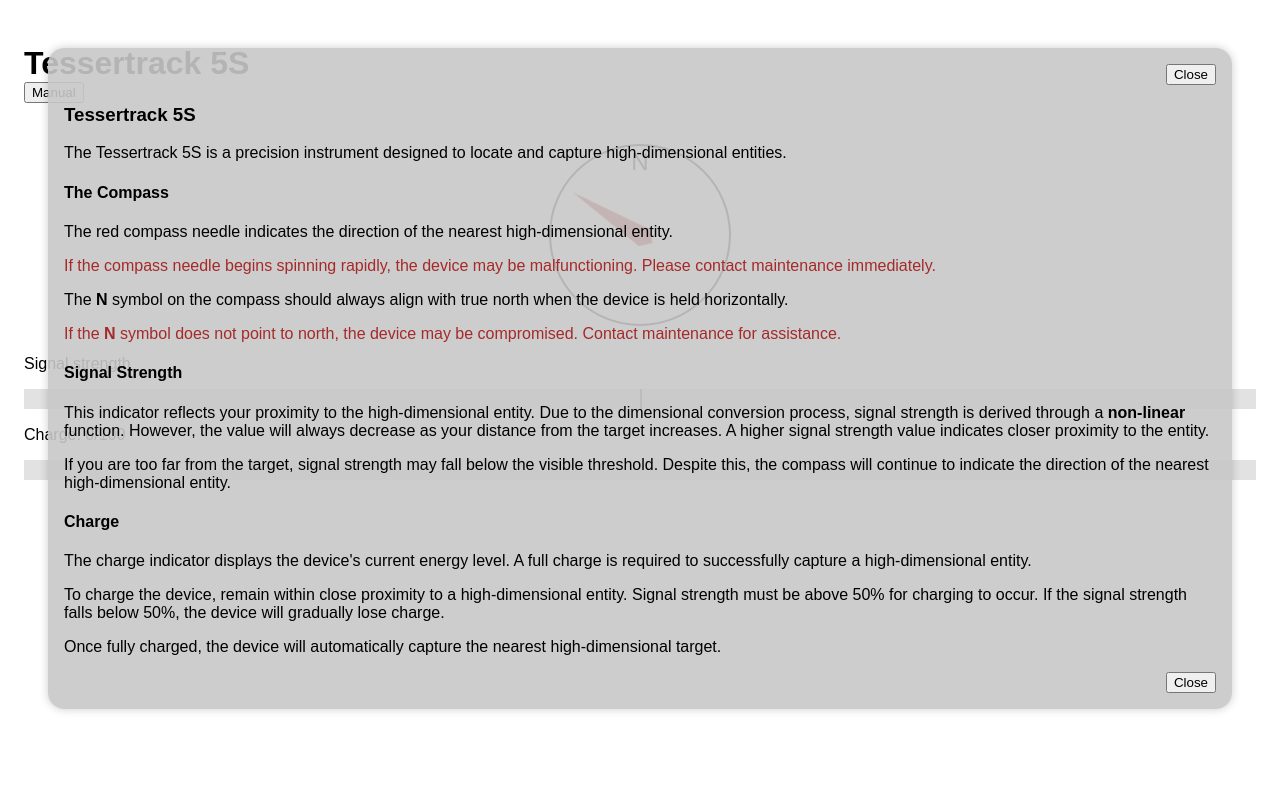
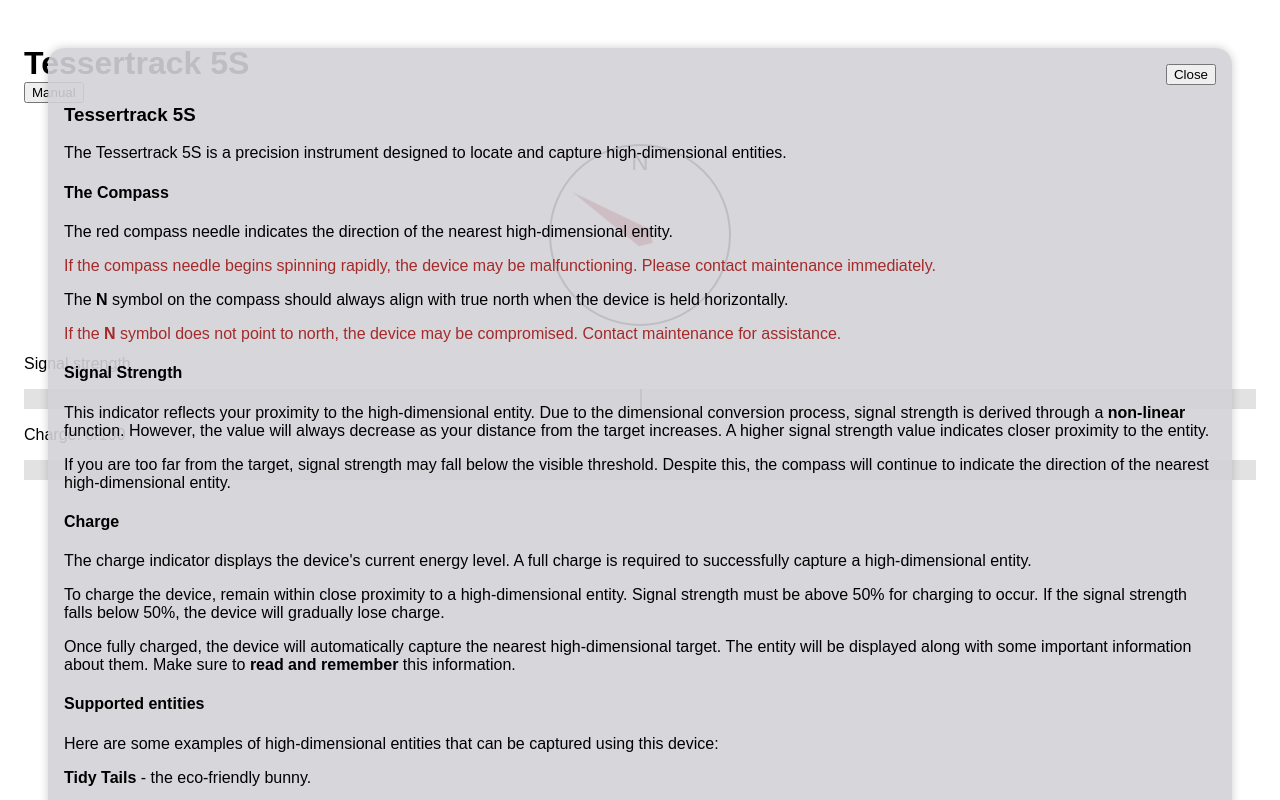
Before and after one commit to mullevik/easter-run, a Vue app in the folder er-client/: page / in a window 1280 px wide. Both pictures are taken after a click on the button "Manual". Built offline with nearby package versions, Linux system fonts and the light colour scheme; no server answers; grey boxes are pictures that could not be loaded.

Commit message:
Add some example creatures

```diff
--- a/er-client/src/components/HelpModal.vue
+++ b/er-client/src/components/HelpModal.vue
@@ -57,8 +57,26 @@
         </p>
         <p>
           Once fully charged, the device will automatically capture the nearest high-dimensional
-          target.
+          target. The entity will be displayed along with some important information about them.
+          Make sure to <strong>read and remember</strong> this information.
         </p>
+
+        <h4>Supported entities</h4>
+        <p>
+          Here are some examples of high-dimensional entities that can be captured using this
+          device:
+        </p>
+
+        <p><strong>Tidy Tails</strong> - the eco-friendly bunny.</p>
+        <img :src="`${base}tidy_tails.png`" class="example-image" />
+
+        <p>
+          <strong>Woolie Wheels</strong> - she's just a scater lamb, she said see you later, fam!
+        </p>
+        <img :src="`${base}woolie.png`" class="example-image" />
+
+        <p>... and more.</p>
+
         <div style="text-align: right">
           <button @click="open = false">Close</button>
         </div>
@@ -72,14 +90,19 @@ import { ref } from 'vue'
 import { REQUIRED_SIGNAL_STRENGTH } from './SignalStrengthBar.vue'
 
 const open = ref(false)
+const base = import.meta.env.BASE_URL
 </script>
 
 <style scoped>
 .modal-content {
-  background-color: rgba(200, 200, 200, 0.9);
+  background-color: rgba(210, 210, 215, 0.9);
 }
 
 .error {
   color: brown;
 }
+
+.example-image {
+  max-width: 300px;
+}
 </style>
```
Also changed, not shown: 2 other files (tests, documents, lock files or other folders).
